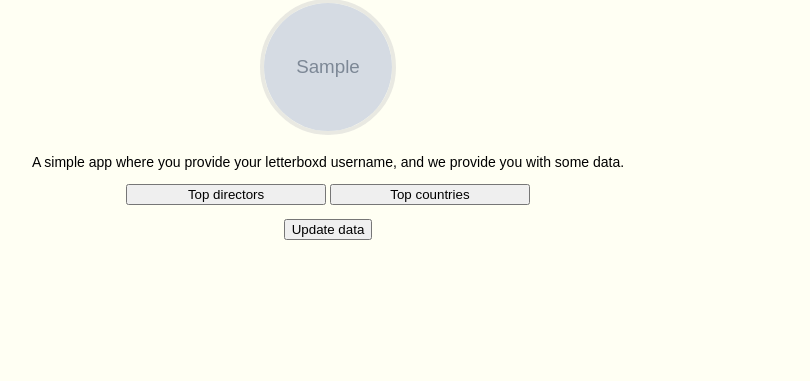
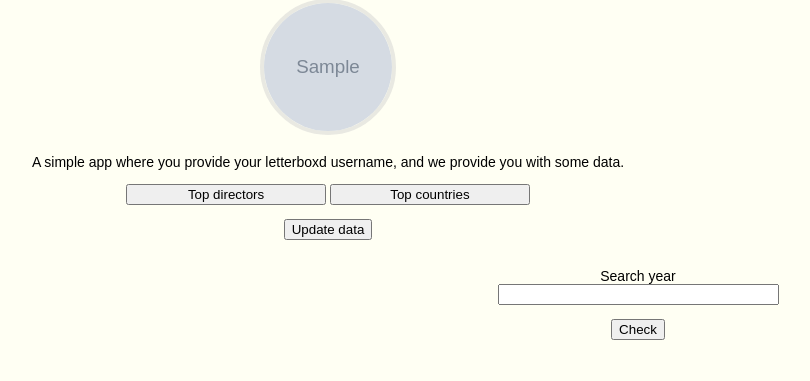
Before and after one commit to LjungPer/film_application, a Flask app: template app/templates/stats.html in a window 1280 px wide. Shown: the part 163-544 px from the top of the page, without its empty margins (312-1122 px from the left). Run offline with Flask 2, Linux system fonts and the light colour scheme; tables that the repository leaves empty hold one stand-in row (values such as "Sample post"); the template is opened without the code that fills it: values that come from a table or form of the project are taken from there, most other values are stand-ins (such as "Sample title", 1, 10 or a date in 2020); grey boxes marked "Sample" are stand-in pictures; some libraries are stand-ins or nearby versions.

Commit message:
Added a submit field to page (so far no purpose)

```diff
--- a/app/forms.py
+++ b/app/forms.py
@@ -1,6 +1,8 @@
+from flask import Flask
 from flask_wtf import FlaskForm
 from wtforms import StringField, SubmitField
 from wtforms.validators import DataRequired
+
 
 class LoginForm(FlaskForm):
     username = StringField('Letterboxd username', validators=[DataRequired()])
@@ -11,5 +13,6 @@ class UpdateDataForm(FlaskForm):
     submit = SubmitField('Update data')
 
 
-class LoadDirectorForm(FlaskForm):
-    submit = SubmitField('Load director')
+class FetchYearDataForm(FlaskForm):
+    username = StringField('Search year', validators=[DataRequired()])
+    submit = SubmitField('Check')
--- a/app/routes.py
+++ b/app/routes.py
@@ -1,6 +1,6 @@
 from flask import render_template, flash, redirect, session, url_for, jsonify
 from app import app
-from app.forms import LoginForm, UpdateDataForm
+from app.forms import LoginForm, UpdateDataForm, FetchYearDataForm
 from app.manager import update_db_with_new_films, set_up_user, update_user_info
 from app.user import update_user_statistics
 from app.fetch import get_top_category
@@ -22,7 +22,8 @@ def login():
 
 @app.route('/stats', methods=['GET', 'POST'])
 def stats():
-    form = UpdateDataForm()
+    update_data_form = UpdateDataForm()
+    fetch_year_form = FetchYearDataForm()
     username = session['username']
     u = User.query.get(username)
     pages = u.pages
@@ -31,17 +32,21 @@ def stats():
         flash('No user found. Try another username.')
         return redirect(url_for('login'))
 
-    if form.validate_on_submit():
+    if update_data_form.validate_on_submit():
         return redirect(url_for('loading'))
 
-    return render_template('stats.html', num_pages=pages, username=username, avatar_url=avatar_url, form=form)
+    if fetch_year_form.validate_on_submit():
+        return redirect(url_for('login'))
+
+    return render_template('stats.html', num_pages=pages, username=username, avatar_url=avatar_url, form=update_data_form, year_form=fetch_year_form)
 
 
 @app.route('/categories/<category_type>/<sorting_type>', methods=["GET"])
 def categories(category_type, sorting_type):
 
     username = session['username']
-    top_category_biased = get_top_category(username, str(category_type), sorting_type=str(sorting_type))
+    top_category_biased = get_top_category(username, str(
+        category_type), sorting_type=str(sorting_type))
     return jsonify(top_category_biased)
 
 
--- a/app/templates/stats.html
+++ b/app/templates/stats.html
@@ -1,11 +1,15 @@
 {% extends "base.html" %}
 {% block content %}
 <h1>Stats for user {{ username }}</h1>
-    <div><p>User {{ username }} has {{ num_pages }} pages of ratings.</p></div>
+<div>
+    <p>User {{ username }} has {{ num_pages }} pages of ratings.</p>
+</div>
 <a href="https://letterboxd.com/kattihatt2/" class="circle">
     <img height="128" width="128" src={{ avatar_url }}>
 </a>
-    <div><p>A simple app where you provide your letterboxd username, and we provide you with some data.</p></div>
+<div>
+    <p>A simple app where you provide your letterboxd username, and we provide you with some data.</p>
+</div>
 
 <div id="buttons">
     <button class="action_btn" onclick="topDirectorButton('biased')">Top directors</button>
@@ -15,13 +19,25 @@
         <p>{{ form.submit() }}</p>
     </form>
 </div>
-    <p id="loading_text"></p>
-    <div id="Statistics" style="text-align:center"></div>
+<div style="width: 100%; overflow: hidden;">
+    <div id="Statistics" style="width: 600px; float: left; text-align:center;"></div>
+    <div style="margin-left: 620px;">
+
+        <form action="{{ url_for('login') }}" method="post" novalidate>
+            {{ year_form.hidden_tag() }}
+            <p>
+                {{ year_form.username.label }}<br>
+                {{ year_form.username(size=32) }}<br>
+            </p>
+            <p>{{ year_form.submit() }}</p>
+        </form>
+    </div>
+</div>
 
 <script>
 
     // function to create table html from json
-        var createCategoryTableFromJson = function(data, title) {
+    var createCategoryTableFromJson = function (data, title) {
         var table = document.createElement("table");
 
 
@@ -57,30 +73,26 @@
         return table;
     }
 
-        var fetchCategory = function(title, sorting_type) {
+    var fetchCategory = function (title, sorting_type) {
         console.log("fetching directors data");
         $.ajax({
             type: "GET",
-                url: "/categories/" + title + '/' + sorting_type}).done(function(jsonData) {
+            url: "/categories/" + title + '/' + sorting_type
+        }).done(function (jsonData) {
             console.log("success ");
-                $("#loading_text").hide();
             var table = createCategoryTableFromJson(jsonData, title);
             var div = document.getElementById('Statistics');
             div.innerHTML = "";
             div.appendChild(table);
-            }).fail(function() {
+        }).fail(function () {
             console.log("failed")
         });
     }
 
     function topDirectorButton(sorting_type) {
-            var p = document.getElementById("loading_text");
-            p.textContent = "Loading";
         fetchCategory('Director', sorting_type);
     }
     function topCountryButton(sorting_type) {
-            var p = document.getElementById("loading_text");
-            p.textContent = "Loading";
         fetchCategory('Country', sorting_type);
     }
 
```
Also changed, not shown: app/fetch.py (+11 -5 lines). Lines whose indentation alone changed are shown as unchanged.
